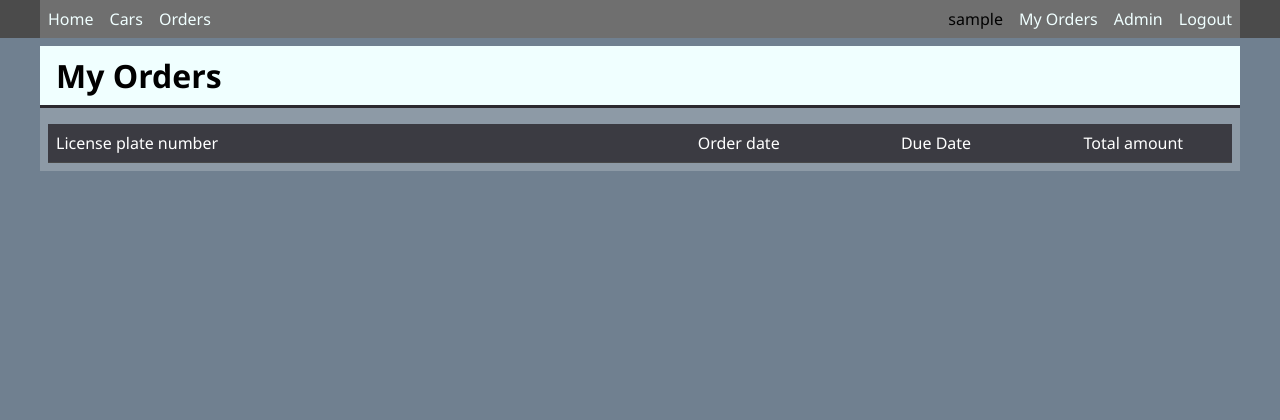
After one commit to justinazymonaite/ptu5_django_uzduotis_autoservice, a Django app: page /my_orders/ in a window 1280 px wide. The commit adds this page. Shown: the top 420 px of the page. Run offline with Django 4.2, Linux system fonts and the light colour scheme; the visitor is signed in with stand-in values (Sample User, id 1); data that the repository does not hold is empty.

Commit message:
django vystymas 8 paskaita uzduotys

```diff
--- a/ptu5_autoservice/autoservice/admin.py
+++ b/ptu5_autoservice/autoservice/admin.py
@@ -15,9 +15,10 @@ class CarAdmin(admin.ModelAdmin):
 
 
 class OrderAdmin(admin.ModelAdmin):
-    readonly_fields = ('order_date', )
-    list_display = ('id', 'car', 'order_date', 'total_amount' )
+    readonly_fields = ('order_date', 'is_overdue')
+    list_display = ('id', 'car', 'order_date', 'due_back', 'total_amount', 'owner')
     inlines = (OrderLineInline, )
+    list_editable = ('due_back', 'owner')
 
 class ServiceAdmin(admin.ModelAdmin):
     list_display = ('title', 'price')
--- a/ptu5_autoservice/autoservice/static/autoservice/css/base.css
+++ b/ptu5_autoservice/autoservice/static/autoservice/css/base.css
@@ -118,3 +118,35 @@ table {
 .form_error {
     color: rgb(184, 35, 35);
 }
+
+.table_grid {
+    display: grid;
+    padding: 0.5rem;
+}
+
+.my_orders_table {
+    grid-template-columns: 3fr 1fr 1fr 1fr;
+}
+
+.table_grid_cell {
+    display: inline-block;
+    align-self: stretch;
+    justify-self: stretch;
+    background-color: rgba(255, 255, 255, 0.2);
+    padding: 0.5rem;
+    border-bottom: 1px solid rgb(72, 72, 72);
+}
+
+.center {
+    text-align: center;
+}
+
+.dark {
+    background-color: rgb(59, 59, 66);
+    color: white;
+}
+
+.overdue {
+    color: rgb(184, 35, 35);
+    font-weight: bold;
+}
--- a/ptu5_autoservice/autoservice/templates/autoservice/base.html
+++ b/ptu5_autoservice/autoservice/templates/autoservice/base.html
@@ -16,11 +16,12 @@
                 <a href="{% url 'index' %}">Home</a>
                 <a href="{% url 'cars' %}">Cars</a>
                 <a href="{% url 'orders' %}">Orders</a>
-                <a href="{% url 'admin:index' %}">Admin</a>
                 <span class="spacer"></span>
                 {% if user.is_authenticated %}
                     <span>{{user}}</span>
                     {% if user.is_superuser %}
+                    <a href="{% url 'user_orders' %}">My Orders</a>{% endif %}
+                    {% if user.is_superuser or user.is_staff %}
                         <a href="{% url 'admin:index' %}">Admin</a>
                     {% endif %}
                     <a href="{% url 'logout' %}">Logout</a>
--- a/ptu5_autoservice/autoservice/templates/autoservice/car_info.html
+++ b/ptu5_autoservice/autoservice/templates/autoservice/car_info.html
@@ -6,4 +6,7 @@
     <p>Car Model: {{car.car_model}}</p>
     <p>License Plate Number: {{car.license_plate_number}}</p>
     <p>VIN Code: {{car.vin_code}}</p>
+    <div class='description'>
+        {{ car.description|safe }}
+    </div>
 {% endblock content %}
--- /dev/null
+++ b/ptu5_autoservice/autoservice/templates/autoservice/user_order_list.html
@@ -0,0 +1,17 @@
+{% extends 'autoservice/base.html' %}
+{% block title %} My Orders in {{ block.super }}{% endblock title %}
+{% block content %}
+    <h1>My Orders</h1>
+    <div class="table_grid my_orders_table">
+        <div class="table_grid_cell dark">License plate number</div>
+        <div class="table_grid_cell center dark">Order date</div>
+        <div class="table_grid_cell center dark">Due Date</div>
+        <div class="table_grid_cell center dark">Total amount</div>
+        {% for order in order_list %}
+        <div class="table_grid_cell">{{ order.car.license_plate_number }}</div>
+            <div class="table_grid_cell center">{{ order.order_date }}</div>
+            <div class="table_grid_cell center{% if order.is_overdue %} overdue{% endif %}">{{ order.due_back }}</div>
+            <div class="table_grid_cell center">{{ order.total_amount }}</div>
+        {% endfor %}
+    </div>
+{% endblock content %}
--- a/ptu5_autoservice/autoservice/urls.py
+++ b/ptu5_autoservice/autoservice/urls.py
@@ -7,4 +7,5 @@ urlpatterns = [
     path('cars/<int:car_id>/', views.car_info, name='car_info'),
     path('orders/', views.OrderListView.as_view(), name='orders'),
     path('orders/<int:pk>/', views.OrderDetailView.as_view(), name='order'),
+    path('my_orders/', views.UserOrderListView.as_view(), name='user_orders'),
 ]
--- a/ptu5_autoservice/autoservice/views.py
+++ b/ptu5_autoservice/autoservice/views.py
@@ -1,6 +1,7 @@
 from django.shortcuts import render, get_object_or_404
 from django.views.generic import ListView, DetailView
 from . models import Car, Order, Service, CarModel, OrderLine
+from django.contrib.auth.mixins import LoginRequiredMixin
 
 def index(request):
     # return HttpResponse("Welcome!")
@@ -65,3 +66,13 @@ class OrderDetailView(DetailView):
         if order_id:
             context['genre'] = get_object_or_404(Order, id=order_id)
         return context
+
+class UserOrderListView(LoginRequiredMixin, ListView):
+    model = Order
+    template_name = 'autoservice/user_order_list.html'
+    paginate_by = 10
+
+    def get_queryset(self):
+        queryset = super().get_queryset()
+        queryset = queryset.filter(owner=self.request.user).order_by('due_back')
+        return queryset
--- a/ptu5_autoservice/ptu5_autoservice/urls.py
+++ b/ptu5_autoservice/ptu5_autoservice/urls.py
@@ -20,6 +20,7 @@ from django.conf.urls.static import static
 
 urlpatterns = [
     path('admin/', admin.site.urls),
+    path('tinymce/', include('tinymce.urls')),
     path('', include('autoservice.urls')),
     path('accounts/', include('django.contrib.auth.urls')),
     path('user_profile_1/', include('user_profile_1.urls')),
--- a/requirements.txt
+++ b/requirements.txt
@@ -1,5 +1,6 @@
 asgiref==3.5.2
 Django==4.1.3
+django-tinymce==3.5.0
 Pillow==9.3.0
 sqlparse==0.4.3
 tzdata==2022.6
```
Also changed, not shown: ptu5_autoservice/autoservice/models.py (+13 -0 lines), ptu5_autoservice/ptu5_autoservice/settings.py (+24 -0 lines), ptu5_autoservice/autoservice/migrations/0005_order_due_back_order_owner.py (added), ptu5_autoservice/autoservice/migrations/0006_carmodel_summary.py (added), ptu5_autoservice/autoservice/migrations/0007_alter_carmodel_summary.py (added), ptu5_autoservice/autoservice/migrations/0008_car_description.py (added), ptu5_autoservice/autoservice/migrations/0009_alter_car_description.py (added).
